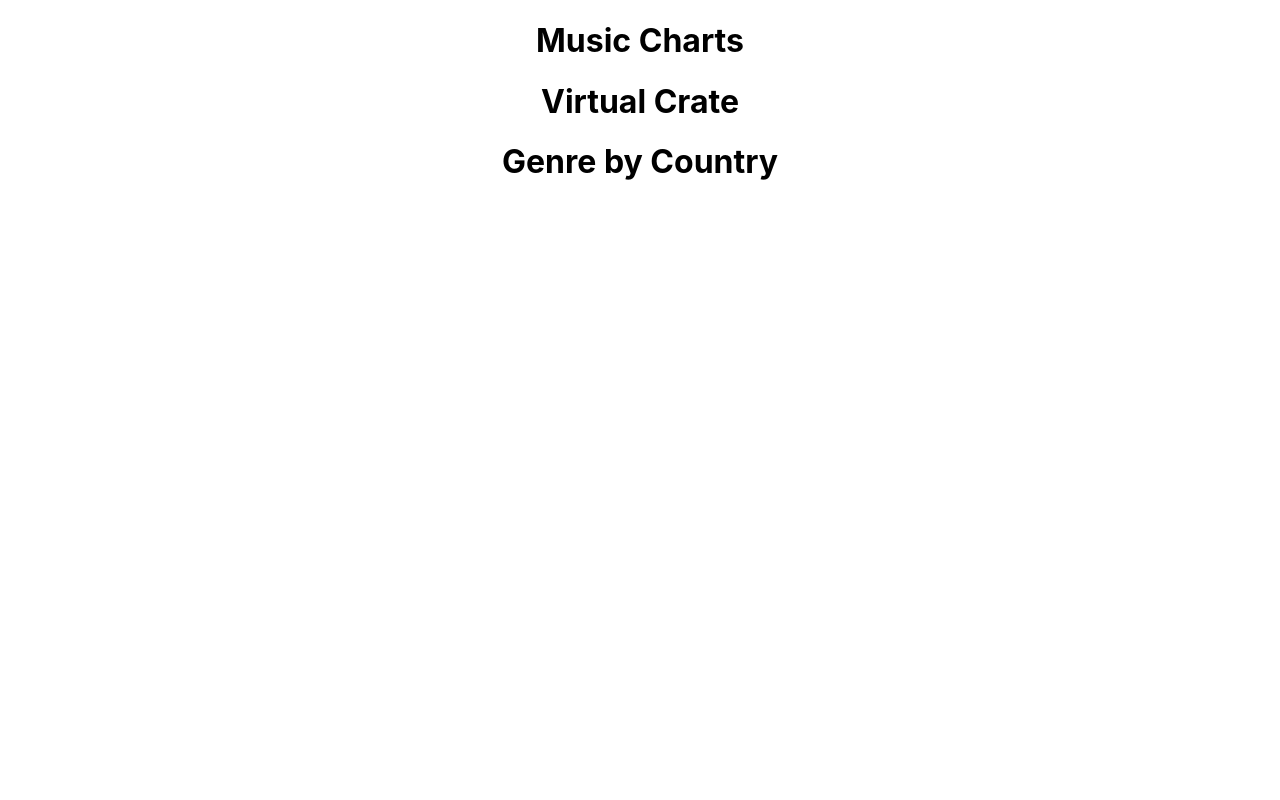
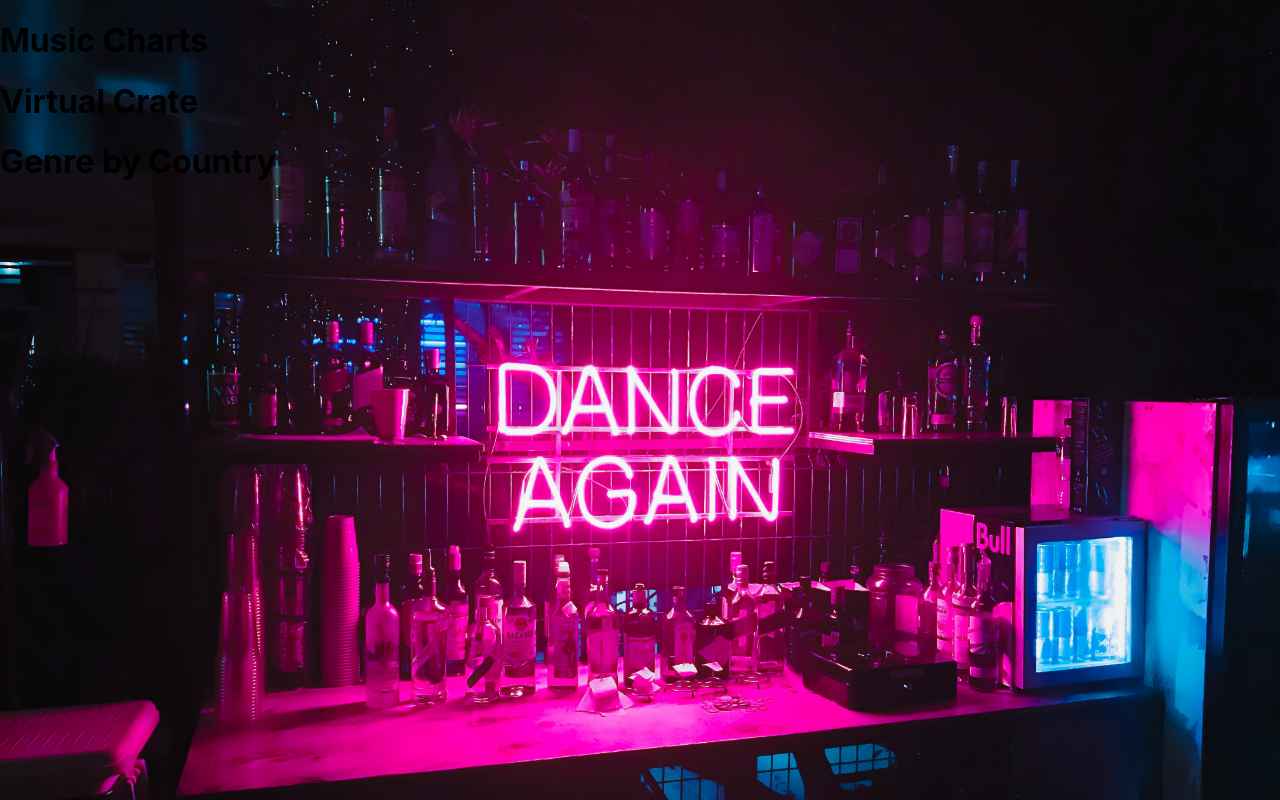
Before and after one commit to NkosanaNkomo/DJ_assistant, a React (Create React App) app: page / in a window 1280 px wide. Built offline with nearby package versions, Linux system fonts and the light colour scheme.

Commit message:
Added background

```diff
--- a/src/App.css
+++ b/src/App.css
@@ -1,38 +1,5 @@
-.App {
-  text-align: center;
+body {
+  background-image: url(./components/images/sam-mar-OQOKSsj8QME-unsplash.jpg) ;
+  background-size: 100vw;
+  height: auto;
 }
-
-.App-logo {
-  height: 40vmin;
-  pointer-events: none;
-}
-
-@media (prefers-reduced-motion: no-preference) {
-  .App-logo {
-    animation: App-logo-spin infinite 20s linear;
-  }
-}
-
-.App-header {
-  background-color: #282c34;
-  min-height: 100vh;
-  display: flex;
-  flex-direction: column;
-  align-items: center;
-  justify-content: center;
-  font-size: calc(10px + 2vmin);
-  color: white;
-}
-
-.App-link {
-  color: #61dafb;
-}
-
-@keyframes App-logo-spin {
-  from {
-    transform: rotate(0deg);
-  }
-  to {
-    transform: rotate(360deg);
-  }
-}
```
Also changed, not shown: src/components/images/sam-mar-OQOKSsj8QME-unsplash.jpg (added), 1 other file (tests, documents, lock files or other folders).
